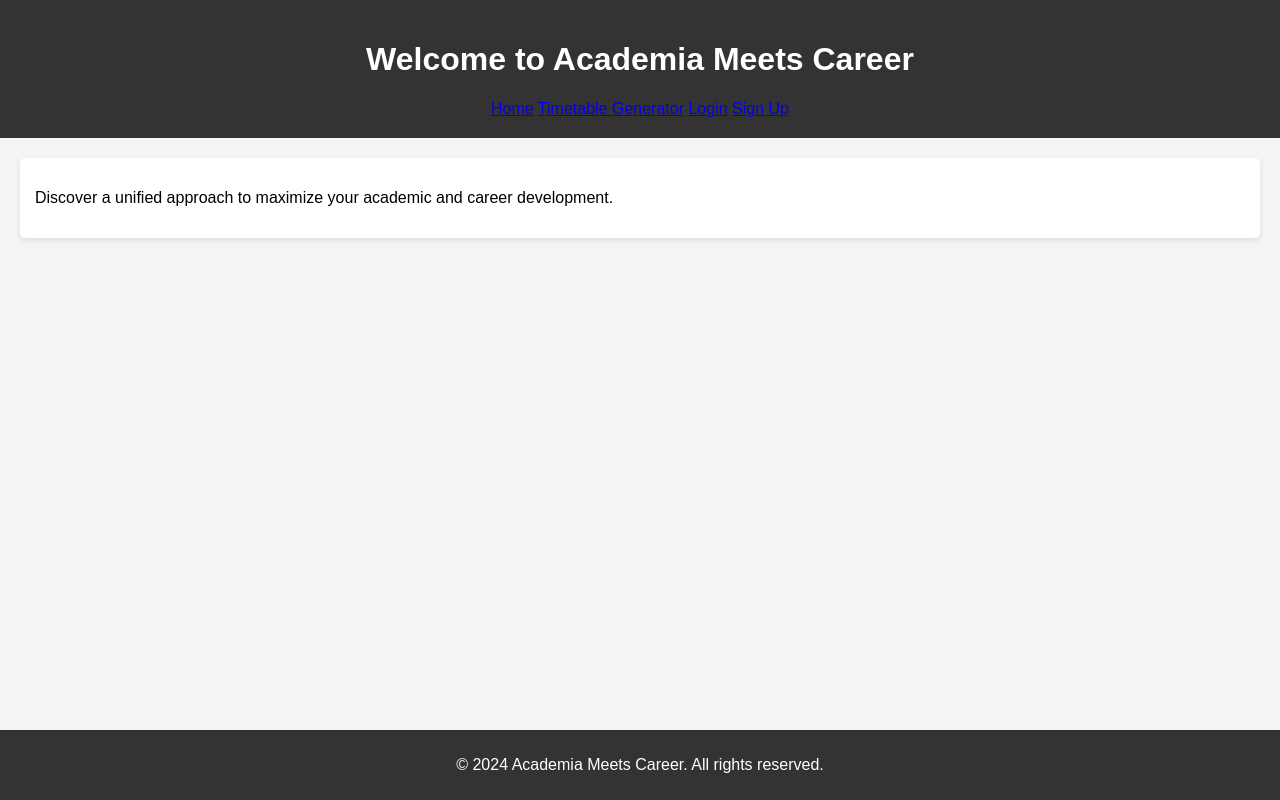
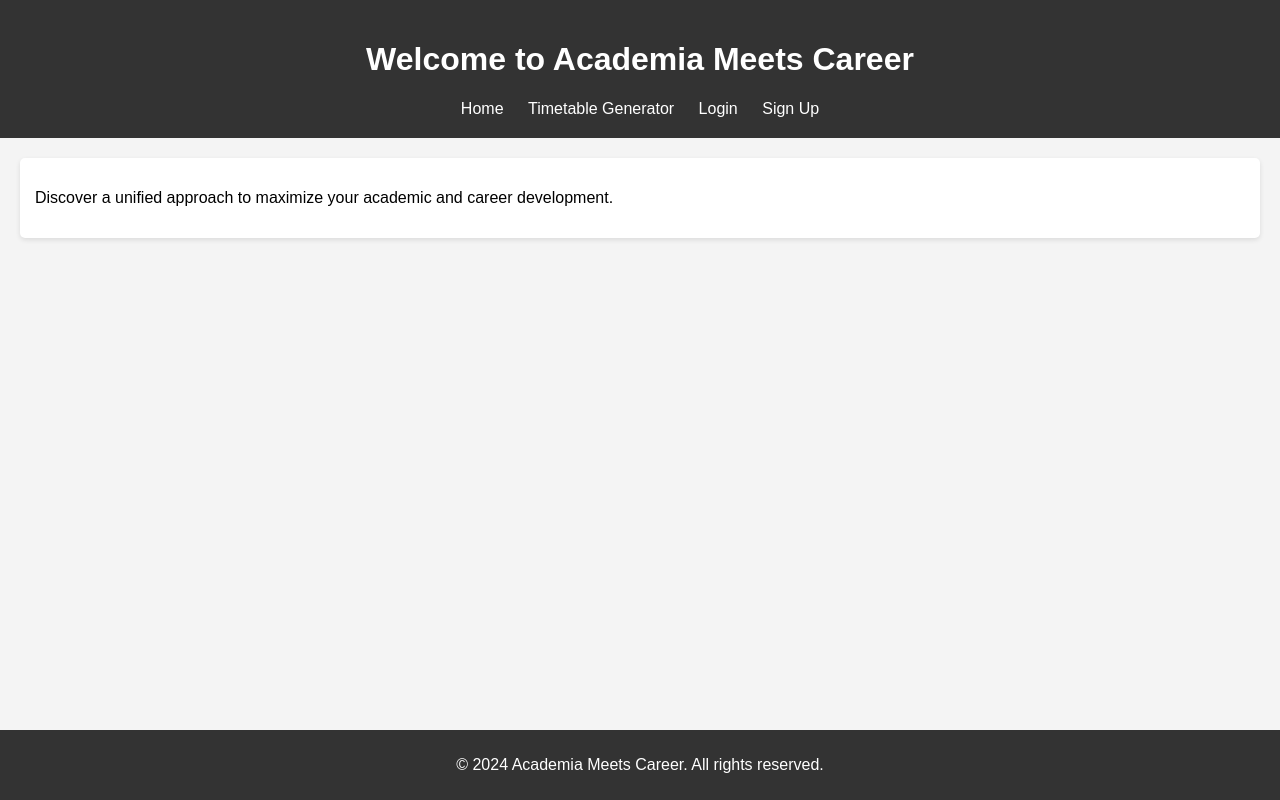
Before and after one commit to aa1923/Academia-Meets-Career, a plain HTML site: page index.html in a window 1280 px wide. Drawn offline with Linux system fonts and the light colour scheme.

Commit message:
Update styles.css

```diff
--- a/styles.css
+++ b/styles.css
@@ -10,6 +10,16 @@ header {
     color: white;
     text-align: center;
     padding: 20px 0;
+}
+
+nav a {
+    color: white;
+    text-decoration: none;
+    padding: 10px;
+}
+
+nav a:hover {
+    background-color: #555;
 }
 
 main {
```
